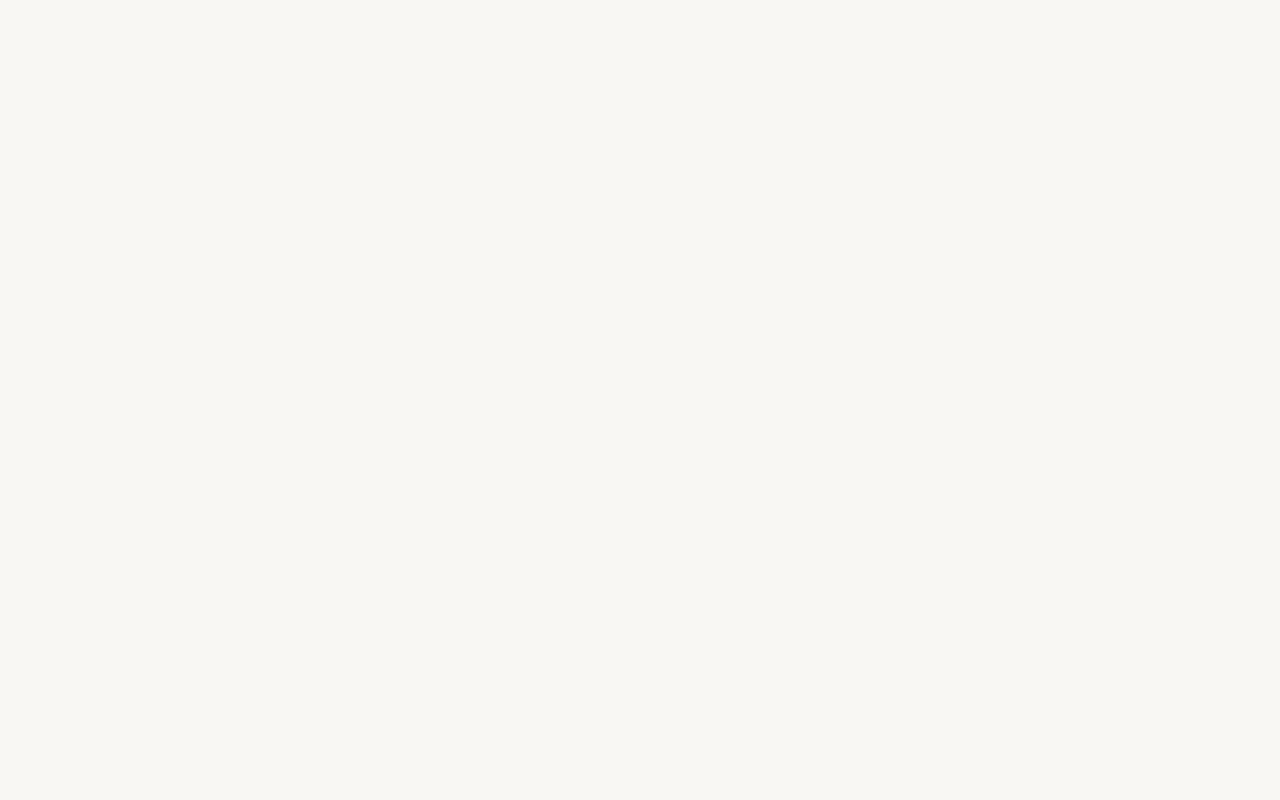
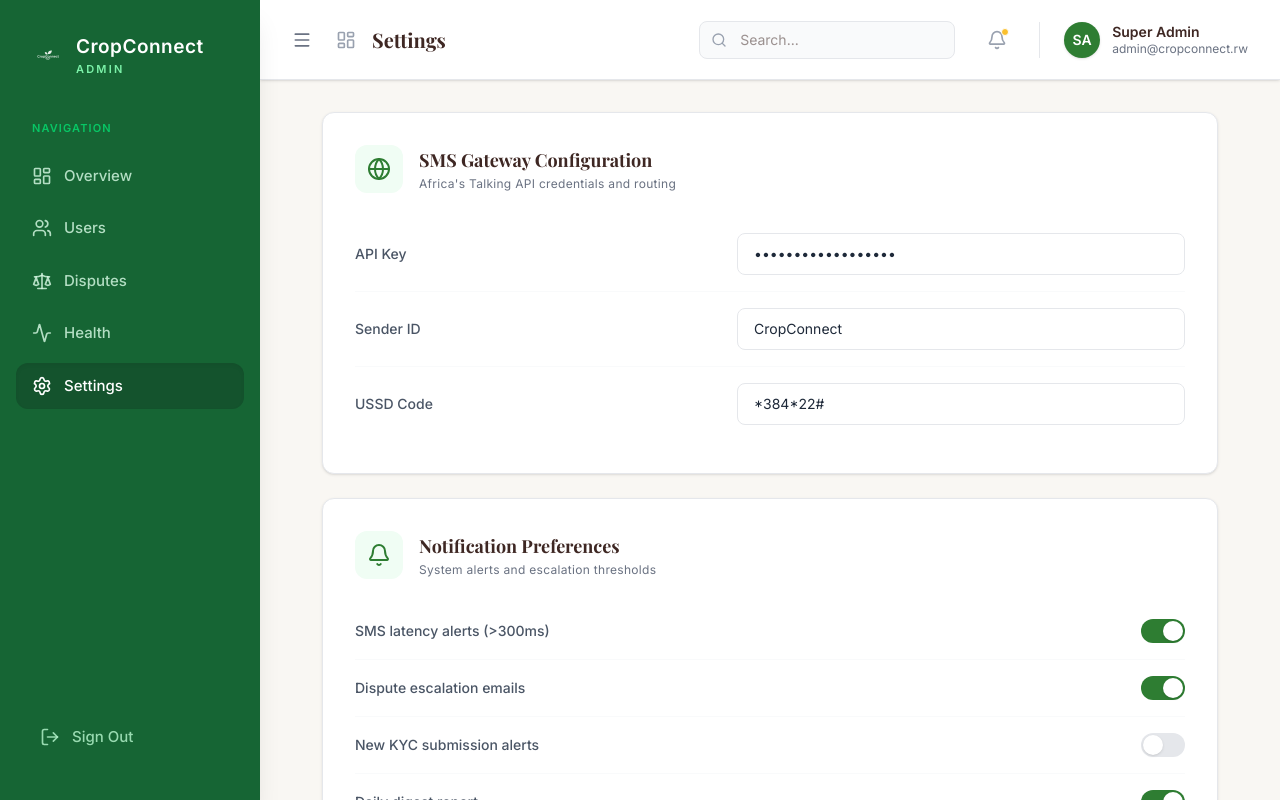
Before and after one commit to ISONIC0788/CropConnect-frontend, a React app in the folder frontend/: page /admin/settings in a window 1280 px wide. Before the commit this address had no page. Built offline with nearby package versions, Linux system fonts and the light colour scheme; the HTML template or start-up script is replaced by a standard one.

Commit message:
feat[admin/Setting]:added setting page in amdin page

```diff
--- a/frontend/src/App.tsx
+++ b/frontend/src/App.tsx
@@ -15,7 +15,8 @@ import AdminLayout from './layouts/AdminLayout'
 import AdminDashboard1 from './pages/admin/admindashboard1'
 import UserManagement from './pages/admin/UserManagement'
 import DisputeArbitration from './pages/admin/DisputeArbitration'
-import SystemHealth from './pages/admin/SystemHealth' // <-- ADD THIS IMPORT
+import SystemHealth from './pages/admin/SystemHealth'
+import Settings from './pages/admin/Settings' // <-- ADD THIS IMPORT
 
 const LandingPage = () => (
   <main>
@@ -40,9 +41,10 @@ function App() {
         <Route path="/admin" element={<AdminLayout><AdminDashboard1 /></AdminLayout>} />
         <Route path="/admin/users" element={<AdminLayout><UserManagement /></AdminLayout>} />
         <Route path="/admin/disputes" element={<AdminLayout><DisputeArbitration /></AdminLayout>} />
+        <Route path="/admin/health" element={<AdminLayout><SystemHealth /></AdminLayout>} />
 
-        {/* Admin System Health Route --> ADD THIS ROUTE */}
-        <Route path="/admin/health" element={<AdminLayout><SystemHealth /></AdminLayout>} />
+        {/* Admin Settings Route --> ADD THIS ROUTE */}
+        <Route path="/admin/settings" element={<AdminLayout><Settings /></AdminLayout>} />
 
         <Route path="/logout" element={<div className="p-10 text-center">Logging out...</div>} />
       </Routes>
--- /dev/null
+++ b/frontend/src/pages/admin/Settings.tsx
@@ -0,0 +1,136 @@
+import { useState } from 'react';
+import { Globe, Bell, Shield, Database } from 'lucide-react';
+
+// --- REUSABLE UI COMPONENTS ---
+
+// 1. Custom Toggle Switch Component
+const Toggle = ({ enabled, onChange }: { enabled: boolean, onChange: () => void }) => (
+  <button
+    type="button"
+    className={`${
+      enabled ? 'bg-primary' : 'bg-gray-200'
+    } relative inline-flex h-6 w-11 flex-shrink-0 cursor-pointer rounded-full border-2 border-transparent transition-colors duration-200 ease-in-out focus:outline-none`}
+    onClick={onChange}
+  >
+    <span
+      className={`${
+        enabled ? 'translate-x-5' : 'translate-x-0'
+      } pointer-events-none inline-block h-5 w-5 transform rounded-full bg-white shadow ring-0 transition duration-200 ease-in-out`}
+    />
+  </button>
+);
+
+// 2. Form Input Row
+const InputRow = ({ label, type = "text", value }: { label: string, type?: string, value: string }) => (
+  <div className="flex flex-col md:flex-row md:items-center justify-between py-4 border-b border-gray-50 last:border-0 gap-4">
+    <label className="text-sm font-medium text-gray-600 w-full md:w-1/3">{label}</label>
+    <div className="w-full md:w-2/3 max-w-md">
+      <input
+        type={type}
+        defaultValue={value}
+        className="w-full px-4 py-2.5 rounded-lg border border-gray-200 text-sm focus:outline-none focus:ring-2 focus:ring-primary/20 focus:border-primary text-gray-800 bg-white"
+      />
+    </div>
+  </div>
+);
+
+// 3. Toggle Action Row
+const ToggleRow = ({ label, enabled, onChange }: { label: string, enabled: boolean, onChange: () => void }) => (
+  <div className="flex items-center justify-between py-4 border-b border-gray-50 last:border-0">
+    <span className="text-sm font-medium text-gray-600">{label}</span>
+    <Toggle enabled={enabled} onChange={onChange} />
+  </div>
+);
+
+// 4. Section Card Wrapper
+const SectionCard = ({ icon, title, subtitle, children }: { icon: React.ReactNode, title: string, subtitle: string, children: React.ReactNode }) => (
+  <div className="bg-white rounded-xl border border-gray-200 shadow-sm overflow-hidden mb-6">
+    <div className="p-6 md:p-8">
+      <div className="flex items-center gap-4 mb-6">
+        <div className="w-12 h-12 rounded-xl bg-green-50 flex items-center justify-center text-primary flex-shrink-0">
+          {icon}
+        </div>
+        <div>
+          <h2 className="font-serif text-lg font-bold text-brown">{title}</h2>
+          <p className="text-xs text-gray-500 mt-0.5 tracking-wide">{subtitle}</p>
+        </div>
+      </div>
+      <div className="flex flex-col">
+        {children}
+      </div>
+    </div>
+  </div>
+);
+
+
+// --- MAIN PAGE COMPONENT ---
+const Settings = () => {
+  // State for Notification Toggles
+  const [latencyAlerts, setLatencyAlerts] = useState(true);
+  const [disputeEmails, setDisputeEmails] = useState(true);
+  const [kycAlerts, setKycAlerts] = useState(false);
+  const [dailyDigest, setDailyDigest] = useState(true);
+
+  // State for Security Toggles
+  const [twoFactor, setTwoFactor] = useState(true);
+  const [ipWhitelist, setIpWhitelist] = useState(false);
+
+  return (
+    <div className="max-w-4xl mx-auto pb-12">
+
+      {/* SECTION 1: SMS Gateway Configuration */}
+      <SectionCard
+        icon={<Globe className="w-6 h-6" />}
+        title="SMS Gateway Configuration"
+        subtitle="Africa's Talking API credentials and routing"
+      >
+        <InputRow label="API Key" type="password" value="******************" />
+        <InputRow label="Sender ID" value="CropConnect" />
+        <InputRow label="USSD Code" value="*384*22#" />
+      </SectionCard>
+
+      {/* SECTION 2: Notification Preferences */}
+      <SectionCard
+        icon={<Bell className="w-6 h-6" />}
+        title="Notification Preferences"
+        subtitle="System alerts and escalation thresholds"
+      >
+        <ToggleRow label="SMS latency alerts (>300ms)" enabled={latencyAlerts} onChange={() => setLatencyAlerts(!latencyAlerts)} />
+        <ToggleRow label="Dispute escalation emails" enabled={disputeEmails} onChange={() => setDisputeEmails(!disputeEmails)} />
+        <ToggleRow label="New KYC submission alerts" enabled={kycAlerts} onChange={() => setKycAlerts(!kycAlerts)} />
+        <ToggleRow label="Daily digest report" enabled={dailyDigest} onChange={() => setDailyDigest(!dailyDigest)} />
+      </SectionCard>
+
+      {/* SECTION 3: Security & Access */}
+      <SectionCard
+        icon={<Shield className="w-6 h-6" />}
+        title="Security & Access"
+        subtitle="Authentication and session management"
+      >
+        <InputRow label="Session Timeout" value="30 minutes" />
+        <InputRow label="Max Login Attempts" value="5" />
+        <ToggleRow label="Two-factor authentication" enabled={twoFactor} onChange={() => setTwoFactor(!twoFactor)} />
+        <ToggleRow label="IP whitelisting" enabled={ipWhitelist} onChange={() => setIpWhitelist(!ipWhitelist)} />
+      </SectionCard>
+
+      {/* SECTION 4: Database Status Card */}
+      <div className="bg-white rounded-xl border border-gray-200 shadow-sm p-6 md:p-8 flex justify-between items-center mb-6">
+        <div className="flex items-center gap-4">
+          <div className="w-12 h-12 rounded-xl bg-green-50 flex items-center justify-center text-primary flex-shrink-0">
+            <Database className="w-6 h-6" />
+          </div>
+          <div>
+            <h2 className="font-serif text-lg font-bold text-brown">Database</h2>
+            <p className="text-xs text-gray-500 mt-0.5 tracking-wide">PostgreSQL 15.2 · 2.4 GB used</p>
+          </div>
+        </div>
+        <span className="px-3 py-1.5 bg-green-50 text-green-700 border border-green-200 rounded-full text-xs font-bold tracking-wide">
+          Connected
+        </span>
+      </div>
+
+    </div>
+  );
+};
+
+export default Settings;
```
